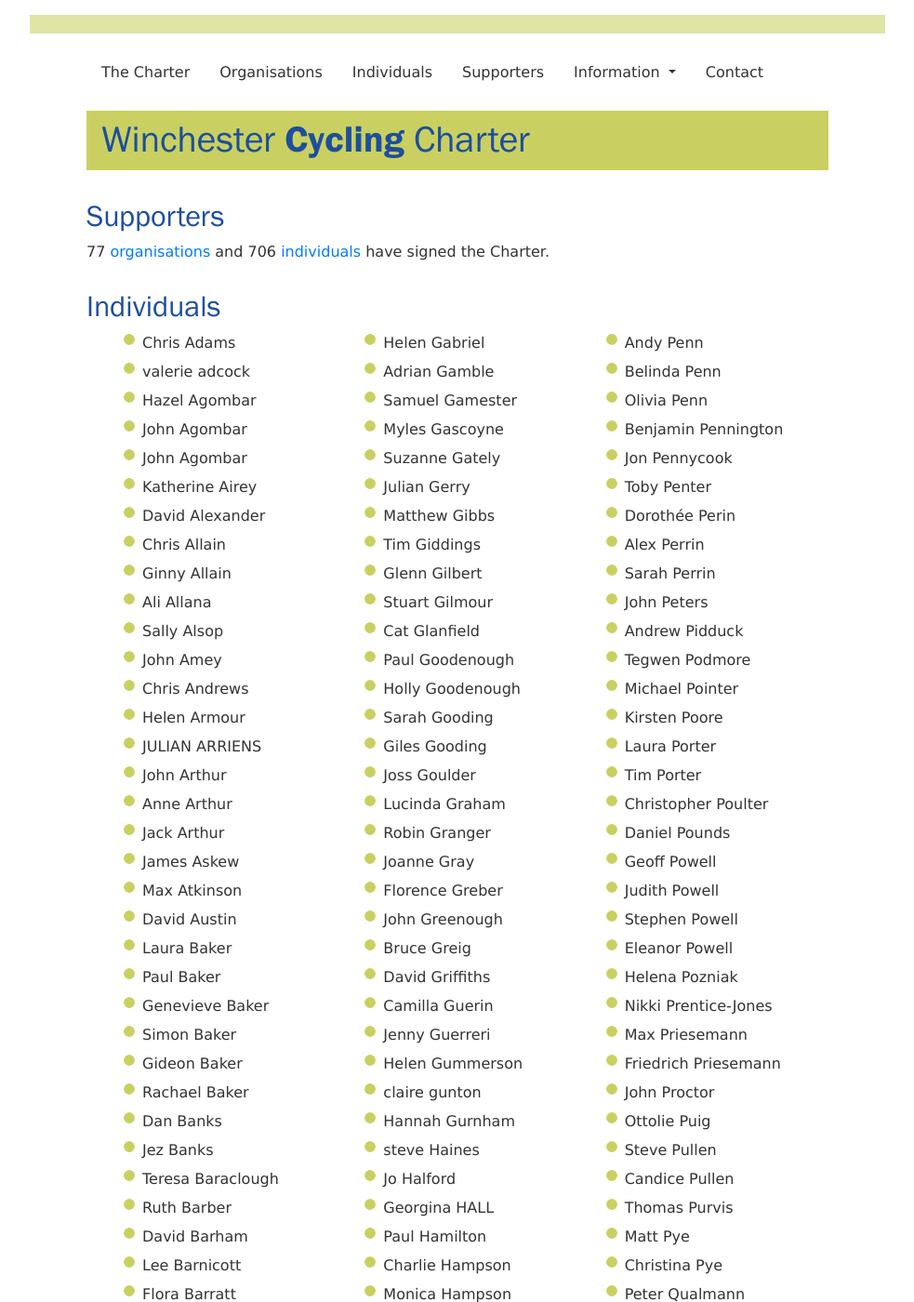
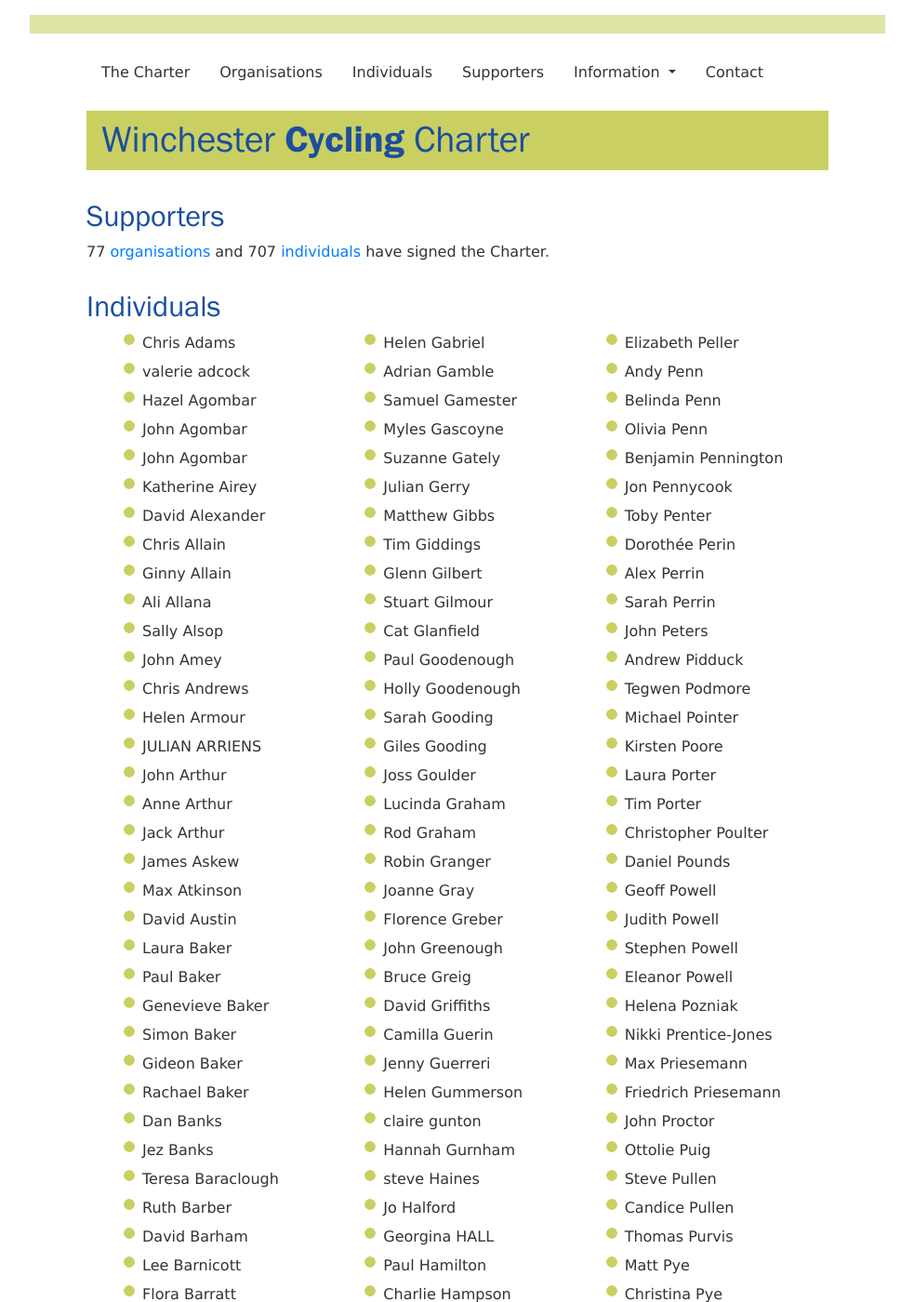
Before and after one commit to winchestercyclingcharter/winchestercyclingcharter.github.io, a Jekyll site: the page built from supporters-alpha.md, in a window 1280 px wide and 1400 px high. Shown: the whole window at 93% size, without its empty margins (148-1131 px from the left). Built offline with Jekyll 4.4.1, drawn with Linux system fonts in a browser that asks for light colours; nearby versions of some CDN libraries.

Commit message:
Update people.yml

```diff
--- a/_data/people.yml
+++ b/_data/people.yml
@@ -705,3 +705,4 @@
 - { lastname: Swain, firstname: Andrea, dt: 20211019-210335-021092 }
 - { lastname: WALLBANK, firstname: Mary, dt: 20211018-194205-176947 }
 - { lastname: Southworth, firstname: Mika-John, dt: 20211020-115529-447020 }
+- { lastname: Graham, firstname: Rod, dt: 20211015-080520-155052 }
```
